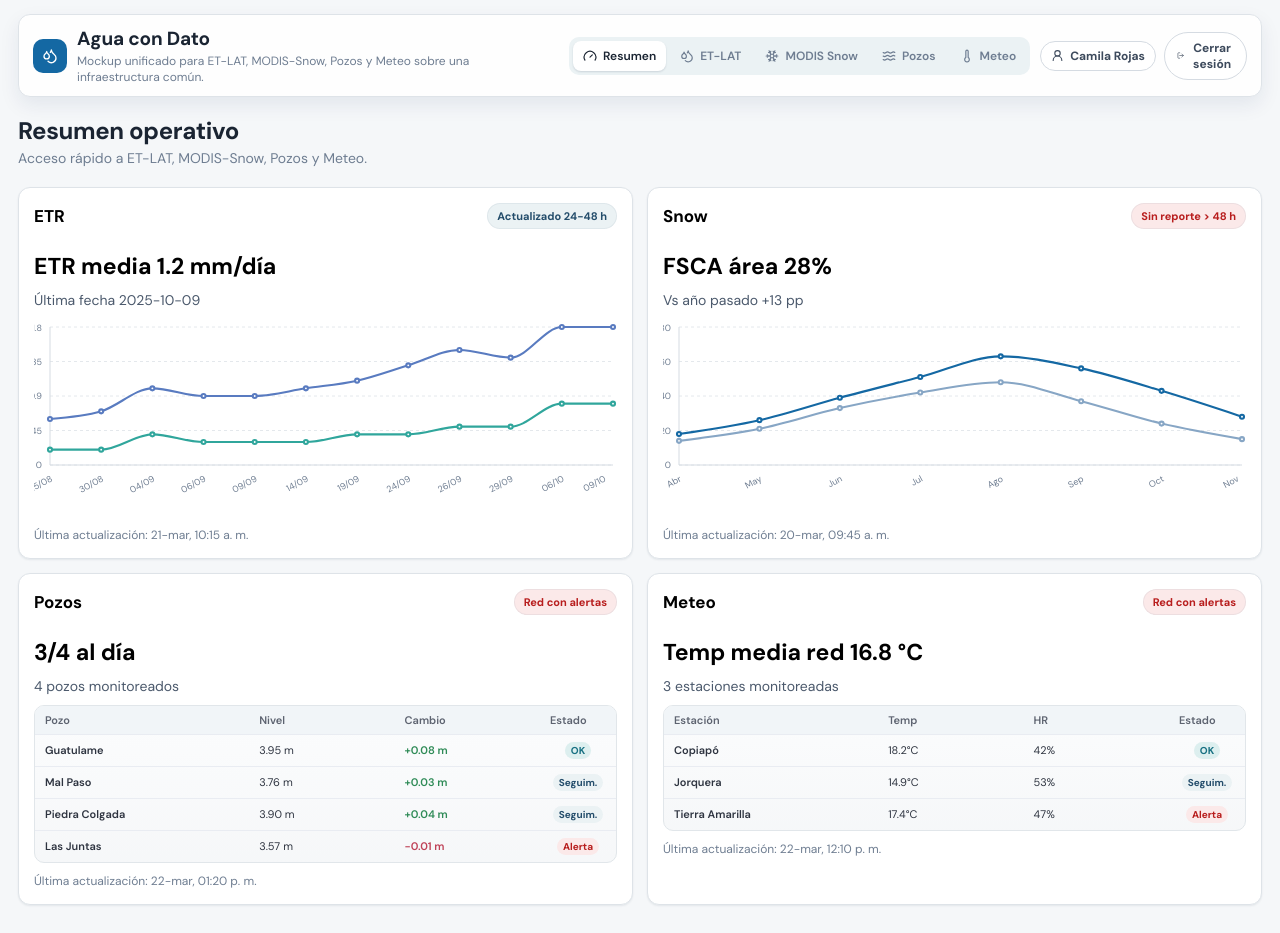
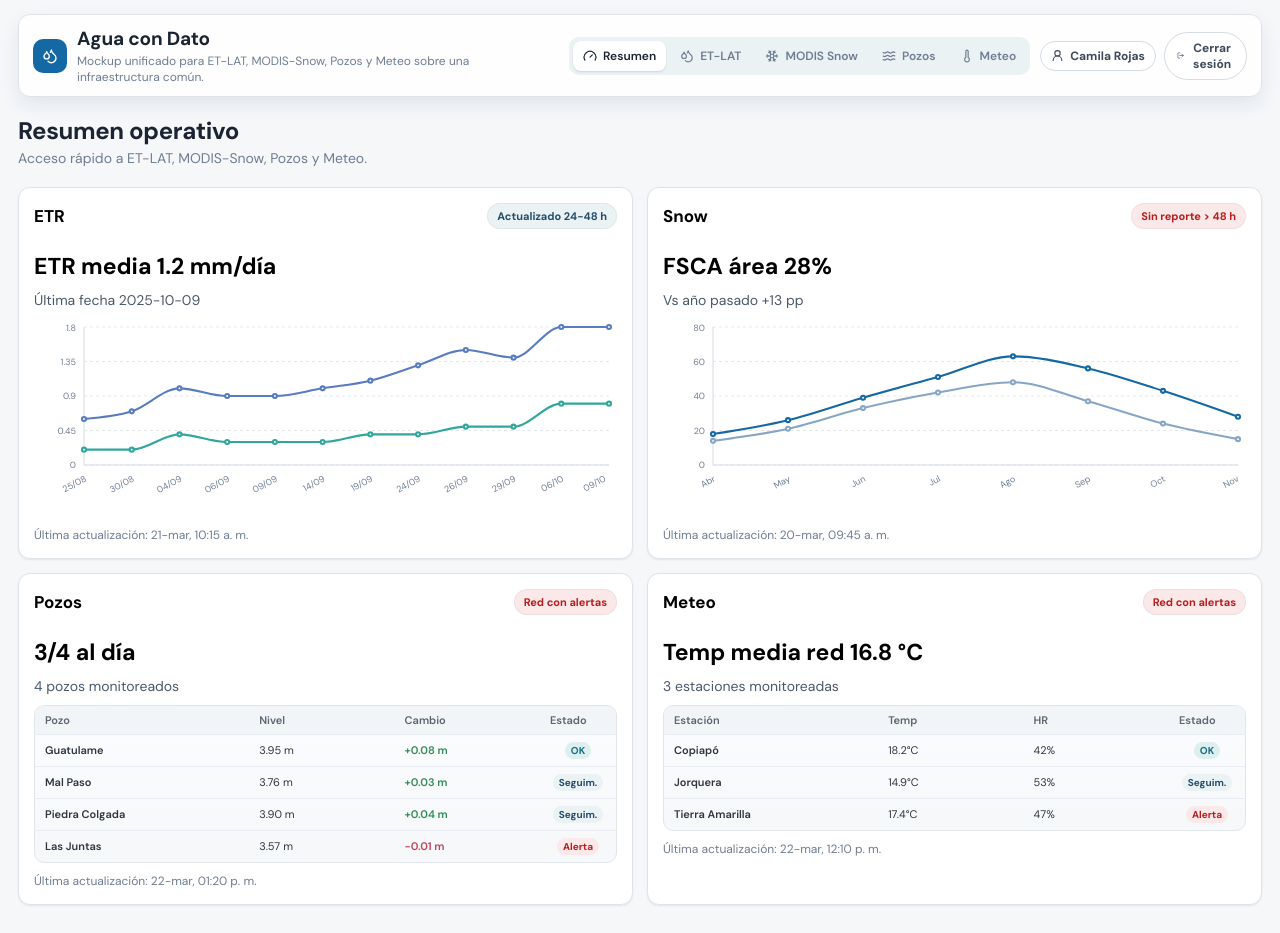
Before and after one commit to circa-tech/cas-mockup, a React (Vite) app: page / in a window 1280 px wide. Built offline with nearby package versions, Linux system fonts and the light colour scheme.

Commit message:
fix: linechart margin

```diff
--- a/src/App.tsx
+++ b/src/App.tsx
@@ -315,7 +315,7 @@ function OverviewMiniLine({
   return (
     <div className="overview-mini-chart">
       <ResponsiveContainer height={196} width="100%">
-        <LineChart data={rows} margin={{ bottom: 10, left: -10, right: 4, top: 6 }}>
+        <LineChart data={rows} margin={{ bottom: 10, left: 8, right: 8, top: 6 }}>
           <CartesianGrid stroke="hsl(210 18% 91%)" strokeDasharray="3 3" vertical={false} />
           <XAxis
             angle={-28}
@@ -334,7 +334,7 @@ function OverviewMiniLine({
             axisLine={{ stroke: "hsl(210 18% 86%)" }}
             tick={{ fill: "hsl(215 14% 50%)", fontSize: 10 }}
             tickLine={false}
-            width={26}
+            width={42}
           />
           <RechartsTooltip
             animationDuration={120}
```
